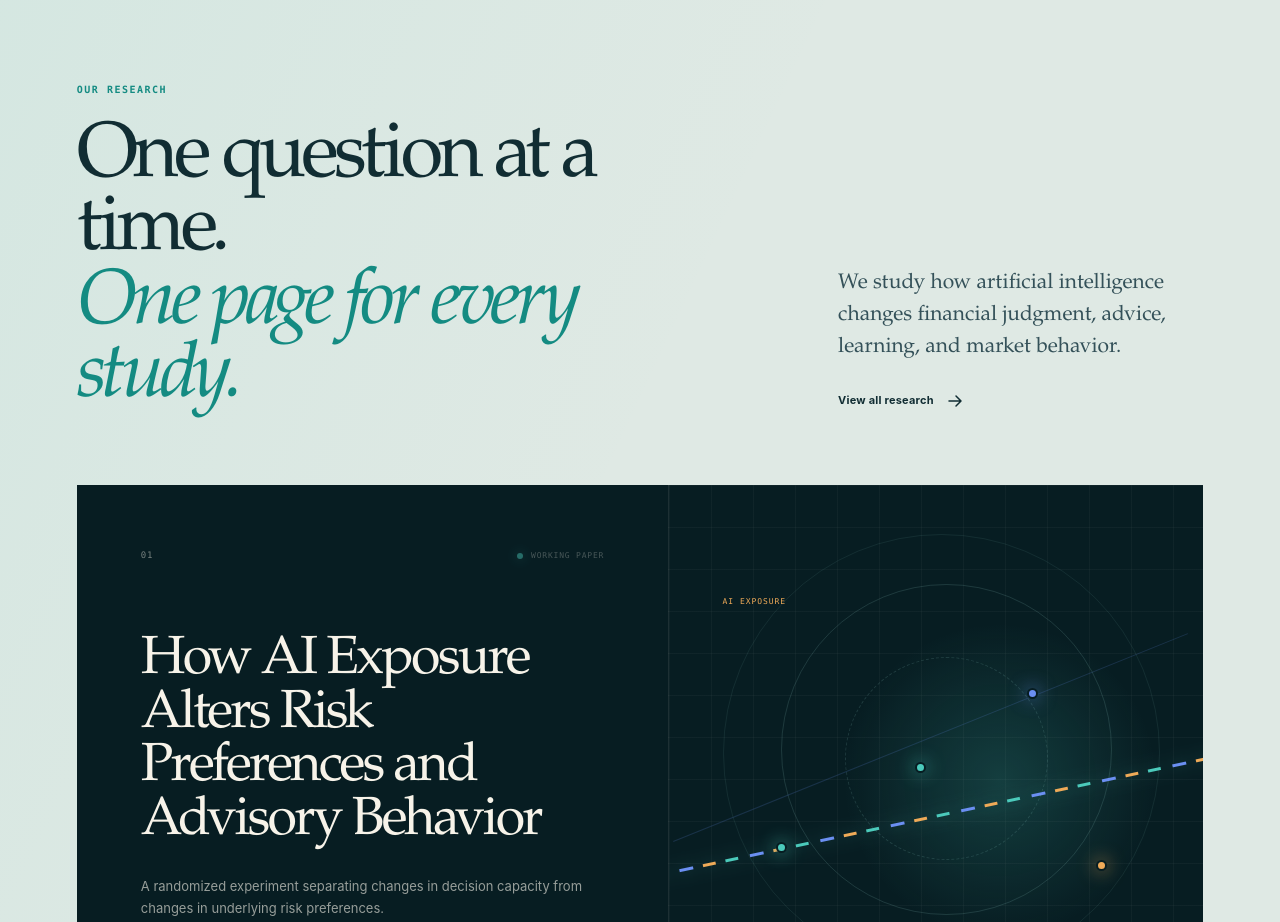
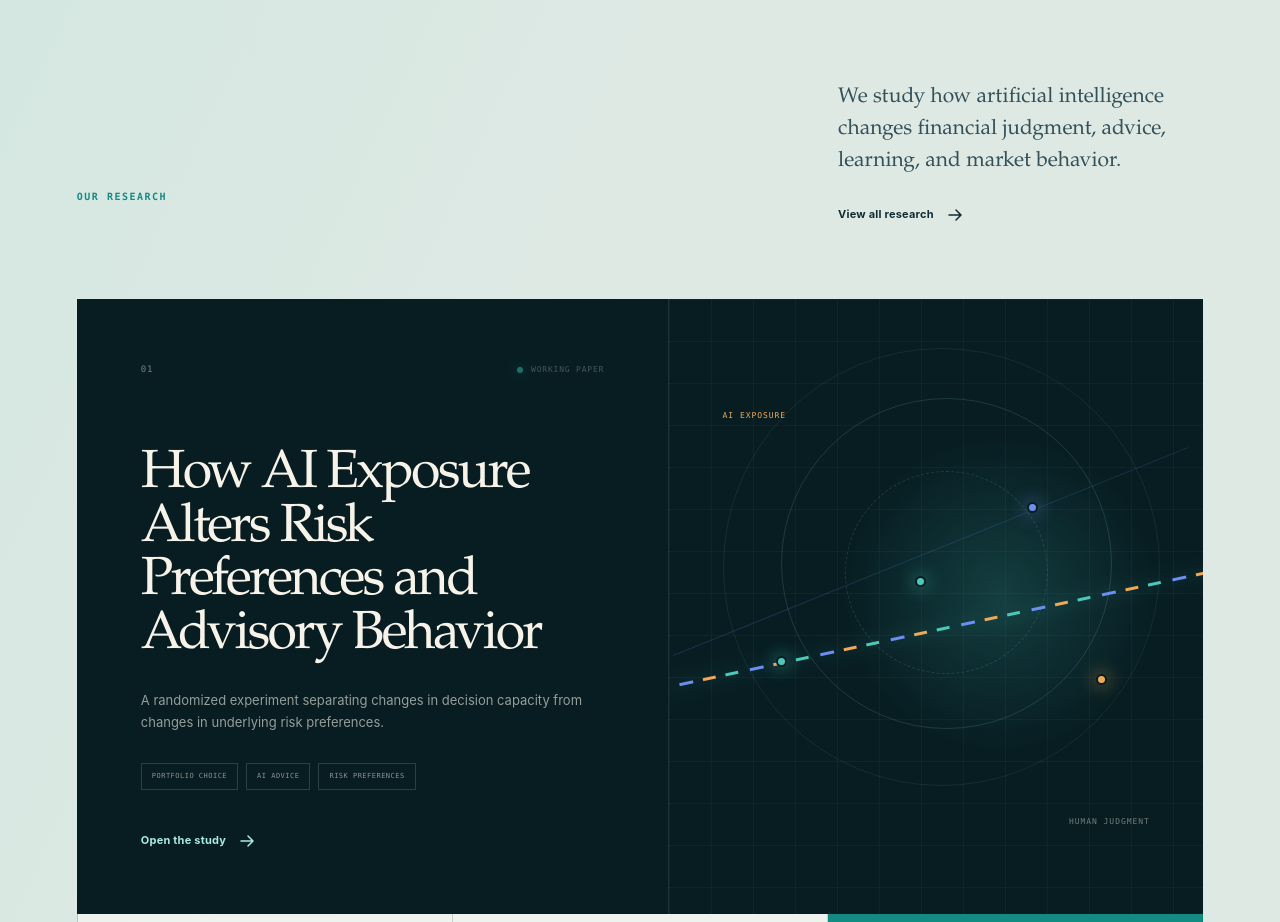
Before and after one commit to armangoudarzi70/human-ai-finance-lab, a Next.js app: page / in a window 1280 px wide. Shown: the part 2100-3022 px from the top of the page. Built offline with nearby package versions, Linux system fonts and the light colour scheme.

Commit message:
Remove research preview heading

```diff
--- a/components/research/ResearchPreview.tsx
+++ b/components/research/ResearchPreview.tsx
@@ -32,10 +32,6 @@ export default function ResearchPreview() {
       <div className={styles.heading}>
         <div>
           <p className={styles.eyebrow}>Our research</p>
-          <h2>
-            One question at a time.
-            <em>One page for every study.</em>
-          </h2>
         </div>
         <div className={styles.intro}>
           <p>
```
